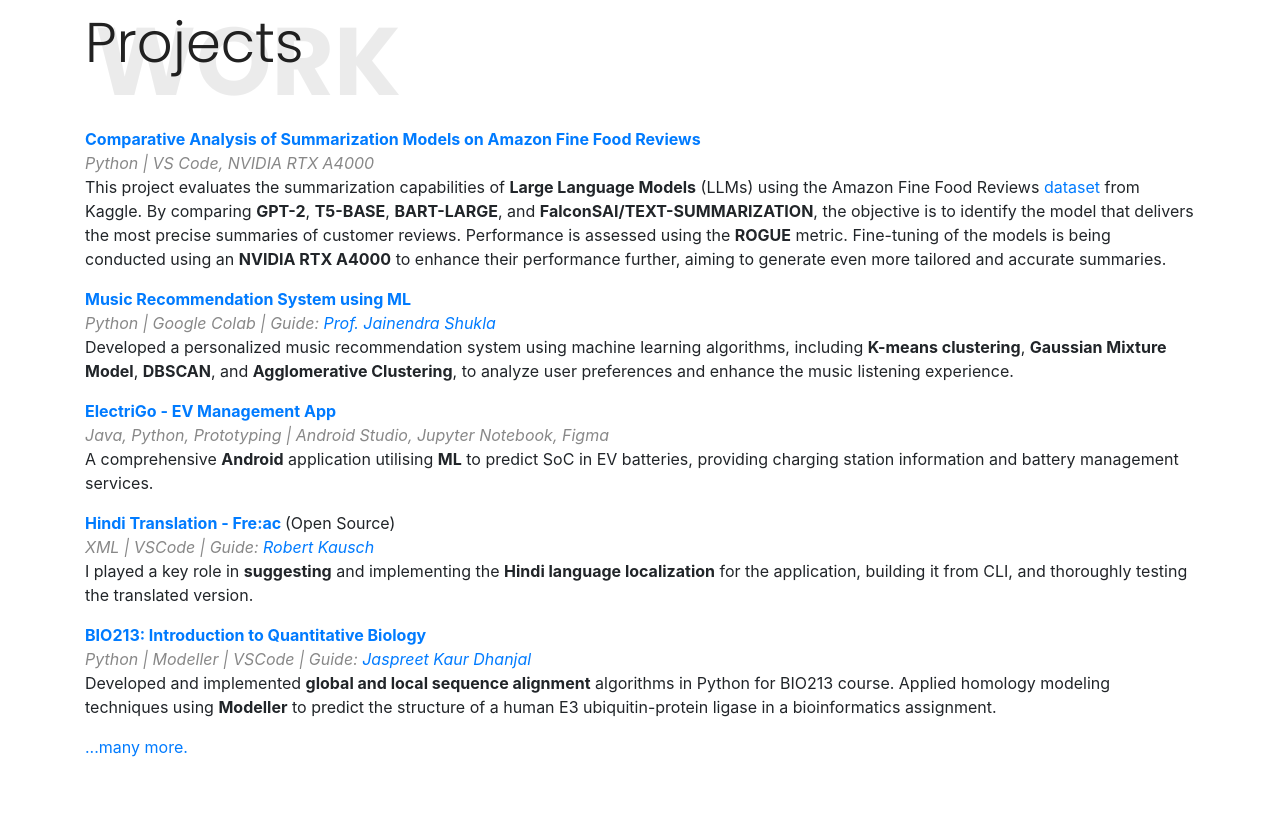
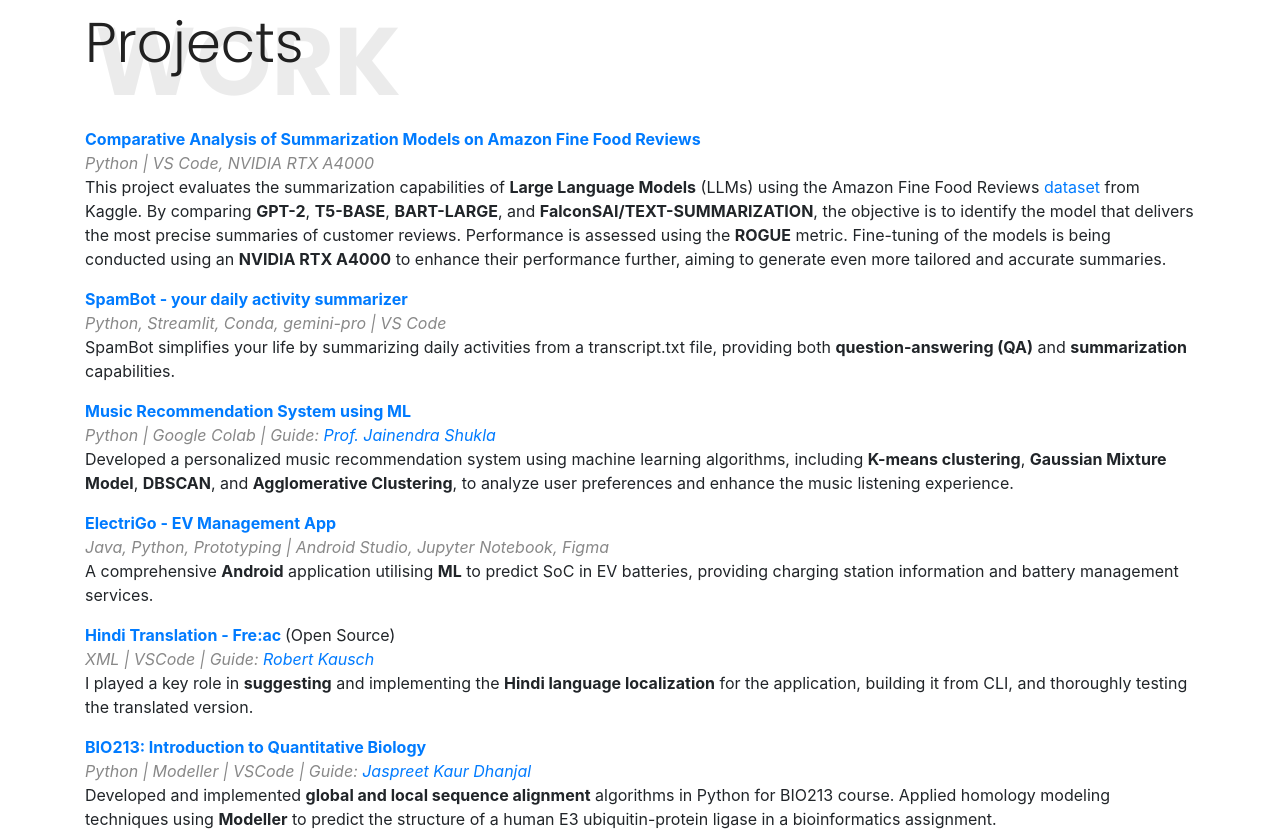
Before and after one commit to me-tusharchandra/me-tusharchandra.github.io, a website: page index.html in a window 1280 px wide. Shown: the part 2880-3714 px from the top of the page. Drawn offline with nearby package versions, Linux system fonts and the light colour scheme.

```diff
--- a/index.html
+++ b/index.html
@@ -326,6 +326,12 @@
                             This project evaluates the summarization capabilities of <strong>Large Language Models</strong> (LLMs) using the Amazon Fine Food Reviews <a target="_blank" href="https://www.kaggle.com/datasets/snap/amazon-fine-food-reviews">dataset</a> from Kaggle. By comparing <strong>GPT-2</strong>, <strong>T5-BASE</strong>, <strong>BART-LARGE</strong>, and <strong>FalconSAI/TEXT-SUMMARIZATION</strong>, the objective is to identify the model that delivers the most precise summaries of customer reviews. Performance is assessed using the <strong>ROGUE</strong> metric. Fine-tuning of the models is being conducted using an <strong>NVIDIA RTX A4000</strong> to enhance their performance further, aiming to generate even more tailored and accurate summaries.
                             </p>
 
+                        <p><strong><a target="_blank" href="https://spambot.streamlit.app/">SpamBot - your daily activity summarizer</a> </strong><br><span class="date">Python, Streamlit, Conda, gemini-pro | VS Code </span>
+                            <br>
+                            SpamBot simplifies your life by summarizing daily activities from a transcript.txt file, providing both <strong>question-answering (QA)</strong> and <strong>summarization</strong> capabilities.
+                            <br/>
+                            </p>
+
                         <p><strong><a target="_blank" href="https://github.com/me-tusharchandra/music-recommendation-system-using-ml">Music Recommendation System using ML</a> </strong><br><span class="date">Python | Google Colab | Guide: <a target="_blank" href="https://www.iiitd.ac.in/jainendra">Prof. Jainendra Shukla</a> </span>
                             <br>
                             Developed a personalized music recommendation system using machine learning algorithms, including  <strong>K-means clustering</strong>,  <strong>Gaussian Mixture Model</strong>, <strong>DBSCAN</strong>, and <strong>Agglomerative Clustering</strong>, to analyze user preferences and enhance the music listening experience.
@@ -386,11 +392,11 @@
 
                                 <li><strong>Volunteered</strong> at <strong>India’s first-ever EA Global</strong> Conference in Jaipur, and am a part of the EA community. <span style="color: #868686; font-style: italic;">(January, 2023)</span></li>
 
-                                <li> <a target="_blank" href="https://drive.google.com/file/d/1WBVyvFCTOnex_7uNd-Xg-grLL-8YW9WY/view"><strong>2nd</strong></a> Runner up of <strong>India’s Biggest EV Hackathon</strong>, <strong>DecodEV</strong>, won a cash prize of Rs. 50,000/- and recognition in The Parliamentary Magazine, &nbsp;&nbsp;&nbsp;&nbsp;&nbsp;October. <span style="color: #868686; font-style: italic;">(11, September, 2022)</span></li>
+                                <li> <a target="_blank" href="https://drive.google.com/file/d/1WBVyvFCTOnex_7uNd-Xg-grLL-8YW9WY/view"><strong>2nd</strong></a> Runner up of <strong>India’s Biggest EV Hackathon</strong>, <strong>DecodEV</strong>, won a cash prize of Rs. 50,000/- and recognition in The Parliamentary Magazine, October. <span style="color: #868686; font-style: italic;">(11, September, 2022)</span></li>
 
                                 <li><strong><a target="_blank" href="https://drive.google.com/file/d/1JWGeSq4di9d13HRfkBkLcF8uERztZcSU/view">Conference Delegate </a></strong> at <strong>Harvard’s College Project for Asians & International Relations (HPAIR’23)</strong> Hong Kong, China. </li>
 
-                                <li><strong>Core Team Member</strong> and <strong><a target="_blank" href="https://www.linkedin.com/in/me-tusharchandra/details/volunteering-experiences/">Speaker </a></strong> at <strong>Young Changemakers Bootcamp’23</strong> held at <strong>IIT-Delhi</strong>, a 5-day event in which we mentored 50 students from &nbsp;&nbsp;&nbsp;&nbsp;&nbsp;all over Indian participated.</li>
+                                <li><strong>Core Team Member</strong> and <strong><a target="_blank" href="https://www.linkedin.com/in/me-tusharchandra/details/volunteering-experiences/">Speaker </a></strong> at <strong>Young Changemakers Bootcamp’23</strong> held at <strong>IIT-Delhi</strong>, a 5-day event in which we mentored 50 students from all over Indian participated.</li>
 
                                 <li> <a target="_blank" href="https://drive.google.com/file/d/1dz3f6nWTLrWw_WqnW4bFYxDZ3hA6NrTi/view"> <strong>Semi-Finalist</strong> </a> in <strong>Battle of Bands</strong> of Asia’s biggest cultural event, Mood Indigo, held at IIT Bombay. <span style="color: #868686; font-style: italic;">(December, 2022)</span> </li>
                             </p>
```
